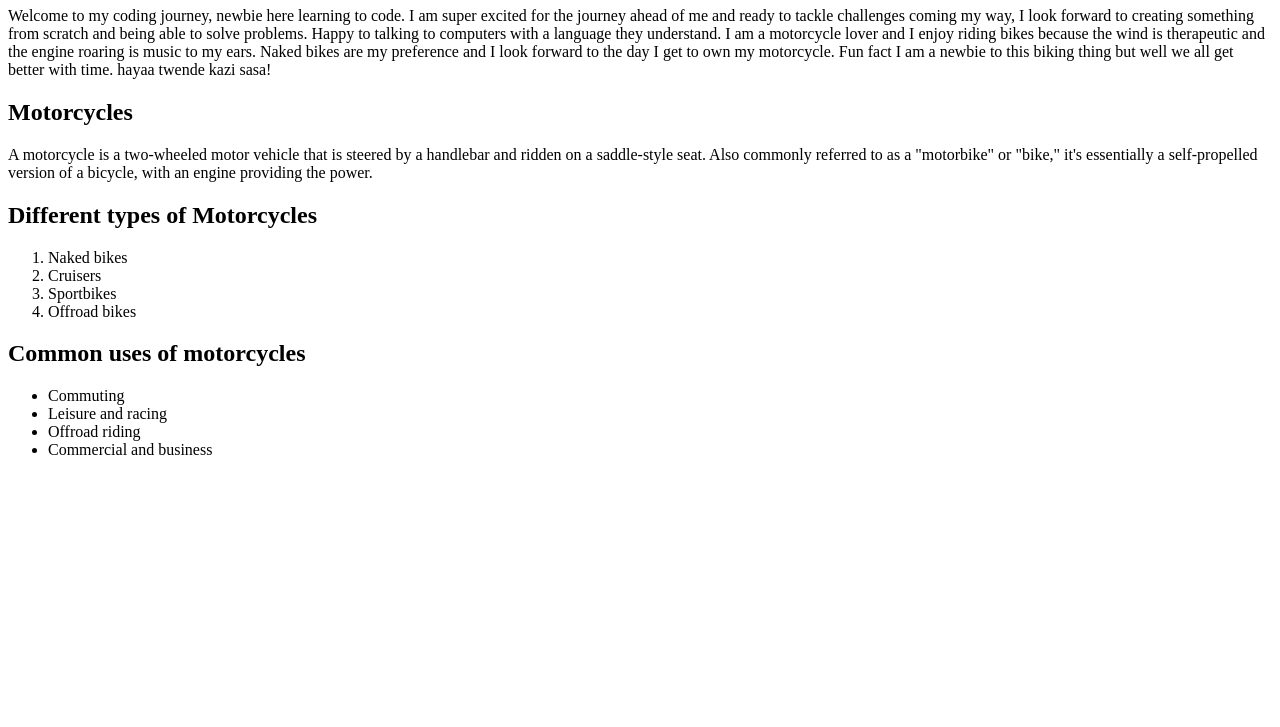
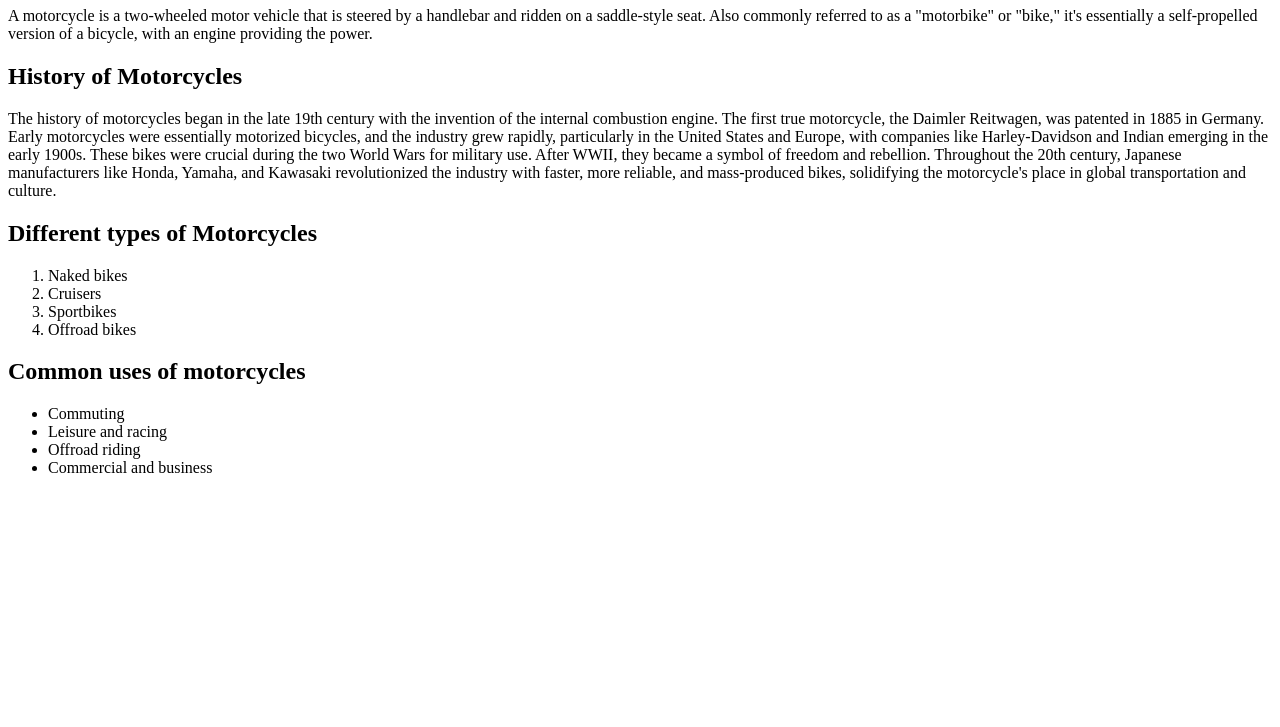
Before and after one commit to Margiekim7/Code_Journey, a plain HTML site: page index.html in a window 1280 px wide. Shown: the part 73-800 px from the top of the page. Drawn offline with Linux system fonts and the light colour scheme.

Commit message:
updated changes

```diff
--- a/index.html
+++ b/index.html
@@ -8,24 +8,26 @@
   </head>
   <body>
     <!--Html elements h1-h6=headigs -->
-    <h1>Hello world! Margie here</h1>
-    <p>
-      Welcome to my coding journey, newbie here learning to code. I am super
-      excited for the journey ahead of me and ready to tackle challenges coming
-      my way, I look forward to creating something from scratch and being able
-      to solve problems. Happy to talking to computers with a language they
-      understand. I am a motorcycle lover and I enjoy riding bikes because the
-      wind is therapeutic and the engine roaring is music to my ears. Naked
-      bikes are my preference and I look forward to the day I get to own my
-      motorcycle. Fun fact I am a newbie to this biking thing but well we all
-      get better with time. hayaa twende kazi sasa!
-    </p>
-    <h2>Motorcycles</h2>
+    <h1>Motorcycle world!</h1>
     <p>
       A motorcycle is a two-wheeled motor vehicle that is steered by a handlebar
       and ridden on a saddle-style seat. Also commonly referred to as a
       "motorbike" or "bike," it's essentially a self-propelled version of a
       bicycle, with an engine providing the power.
+    </p>
+    <h2>History of Motorcycles</h2>
+    <p>
+      The history of motorcycles began in the late 19th century with the
+      invention of the internal combustion engine. The first true motorcycle,
+      the Daimler Reitwagen, was patented in 1885 in Germany. Early motorcycles
+      were essentially motorized bicycles, and the industry grew rapidly,
+      particularly in the United States and Europe, with companies like
+      Harley-Davidson and Indian emerging in the early 1900s. These bikes were
+      crucial during the two World Wars for military use. After WWII, they
+      became a symbol of freedom and rebellion. Throughout the 20th century,
+      Japanese manufacturers like Honda, Yamaha, and Kawasaki revolutionized the
+      industry with faster, more reliable, and mass-produced bikes, solidifying
+      the motorcycle's place in global transportation and culture.
     </p>
 
     <h2>Different types of Motorcycles</h2>
```
